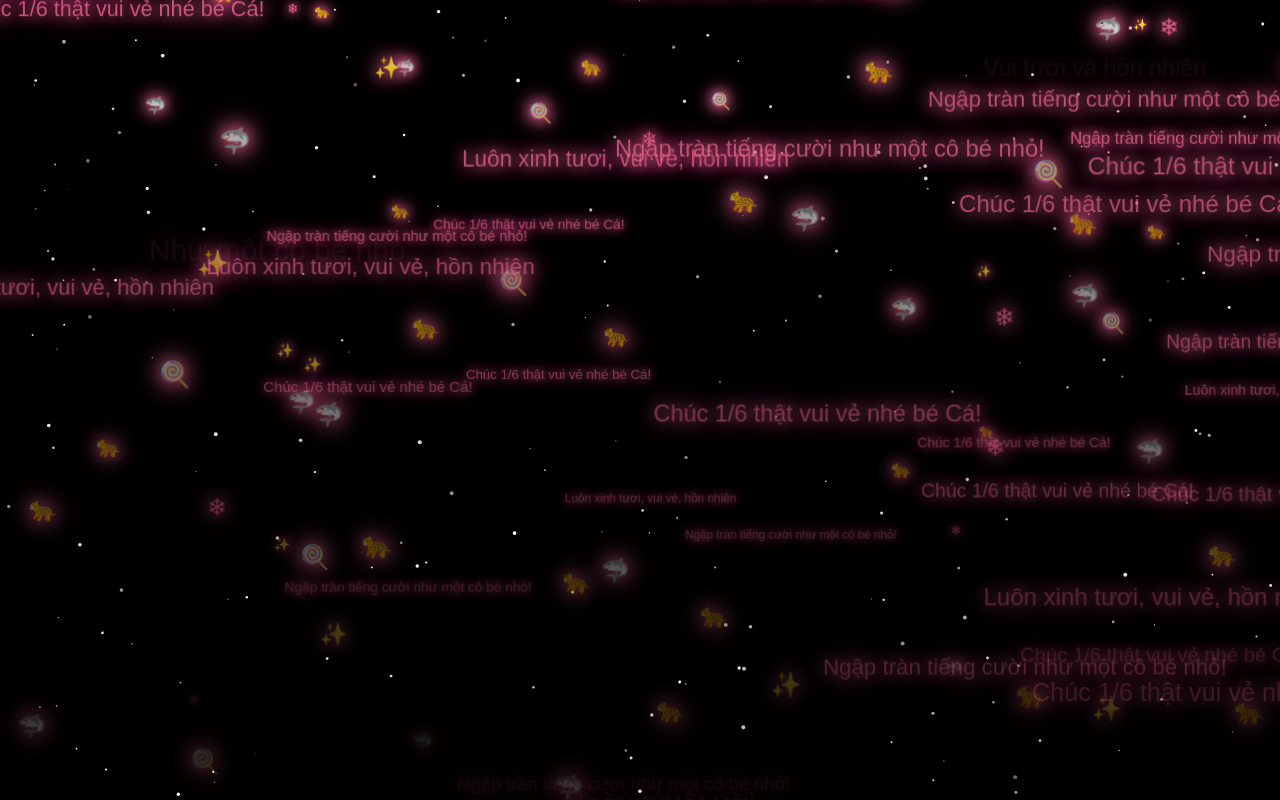
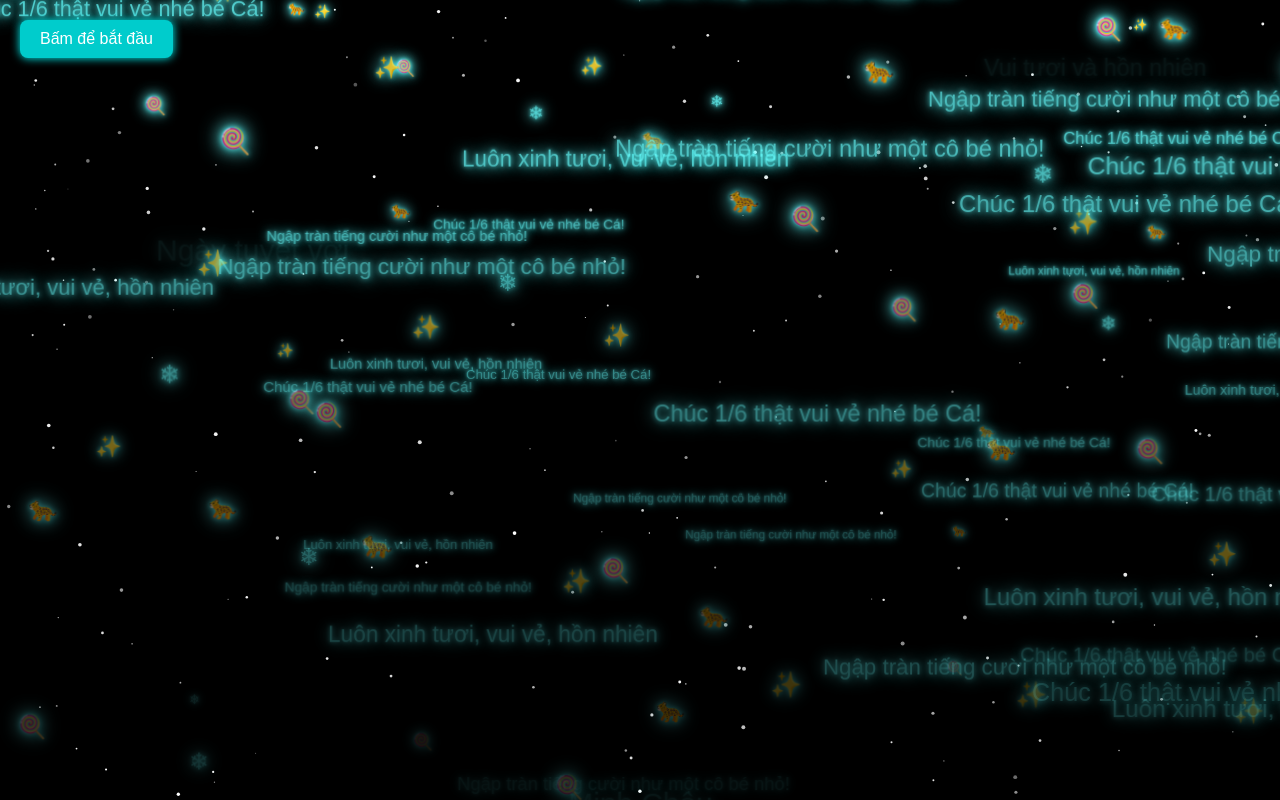
Before and after one commit to LQTuanVu/LQTuanVu.github.io, a plain HTML site: page index.html in a window 1280 px wide. Drawn offline with Linux system fonts and the light colour scheme; animation ran at ten frames a second.

Commit message:
Update index.html

```diff
--- a/index.html
+++ b/index.html
@@ -30,46 +30,64 @@
       z-index: 1;
     }
 
-
     .falling-text {
       position: absolute;
-  color: #ff6b9d;
+      color: #66ffff;
       white-space: nowrap;
       text-shadow:
-    0 0 15px #ff6b9d,
-    0 0 25px #ff6b9d,
-    0 0 35px #ff6b9d,
-    2px 2px 6px rgba(0,0,0,0.9);
+        0 0 5px #66ffff,
+        0 0 15px #66ffff,
+        0 0 25px #66ffff,
+        2px 2px 8px rgba(0, 255, 255, 0.3);
       will-change: transform, opacity;
       pointer-events: none;
       z-index: 2;
       transform-style: preserve-3d;
     }
 
-
-
     .floating-message {
       position: absolute;
-  color: #ff6b9d;
+      color: #66ffff;
       font-size: 20px;
       pointer-events: none;
       opacity: 0.2;
       transition: opacity 1.5s ease, transform 1.5s ease;
       text-shadow:
-    0 0 15px #ff6b9d,
-    0 0 25px #ff6b9d,
-    0 0 35px #ff6b9d,
-    2px 2px 6px rgba(0,0,0,0.9);
+        0 0 5px #66ffff,
+        0 0 15px #66ffff,
+        0 0 25px #66ffff,
+        2px 2px 8px rgba(0, 255, 255, 0.3);
       z-index: 0;
       transform-style: preserve-3d;
     }
 
+    #start-music {
+      position: absolute;
+      top: 20px;
+      left: 20px;
+      z-index: 9999;
+      padding: 10px 20px;
+      font-size: 16px;
+      background-color: #00cccc;
+      border: none;
+      border-radius: 8px;
+      color: white;
+      cursor: pointer;
+      box-shadow: 0 0 10px #00ffff;
+    }
   </style>
 </head>
 <body>
 
+<button id="start-music">Bấm để bắt đầu</button>
+
 <canvas id="galaxy"></canvas>
 <div class="wrapper" id="wrapper3D"></div>
+
+<audio id="bg-music" autoplay loop>
+  <source src="hs.mp3" type="audio/mpeg">
+  Trình duyệt của bạn không hỗ trợ phát âm thanh.
+</audio>
 
 <script>
   const canvas = document.getElementById("galaxy");
@@ -111,9 +129,8 @@
     "Chúc 1/6 thật vui vẻ nhé bé Cá!",
     "Ngập tràn tiếng cười như một cô bé nhỏ!",
     "Luôn xinh tươi, vui vẻ, hồn nhiên",
-    "✨", "🐆", "❄", "🍭","🦈"
+    "✨", "🐆", "❄", "🍭"
   ];
-
 
   const wrapper = document.getElementById('wrapper3D');
 
@@ -212,11 +229,11 @@
 <script>
   const floatingMessages = [
     'Vui tươi và hồn nhiên', 'Ngập tràn tiếng cười',
-    'Luôn xinh tươi', 'Như một cô bé nhỏ', 'Ngày tuyệt vời'
+    'Luôn xinh tươi', 'Như một cô bé nhỏ', 'Ngày tuyệt vời', 'Minh Châu'
   ];
 
   function showFloatingMessages() {
-    const count = 3 + Math.floor(Math.random() * 3); // 3–5 chữ một lần
+    const count = 3 + Math.floor(Math.random() * 3);
     for (let i = 0; i < count; i++) {
       const msg = document.createElement('div');
       msg.className = 'floating-message';
@@ -243,22 +260,14 @@
     }
   }
 
-  setInterval(showFloatingMessages, 1500); // xuất hiện chậm hơn
+  setInterval(showFloatingMessages, 1500);
 </script>
 
-<audio id="bg-music" autoplay loop muted>
-  <source src="hs.mp3" type="audio/mpeg">
-  Trình duyệt của bạn không hỗ trợ phát âm thanh.
-</audio>
-
 <script>
+  document.getElementById('start-music').addEventListener('click', () => {
     const music = document.getElementById('bg-music');
-  music.play().then(() => {
-    setTimeout(() => {
-      music.muted = false;
-    }, 1000);
-  }).catch(() => {
-    console.warn("Autoplay bị chặn.");
+    music.play().catch(err => console.warn('Không thể phát nhạc:', err));
+    document.getElementById('start-music').remove();
   });
 </script>
 
```
Lines whose indentation alone changed are shown as unchanged.
